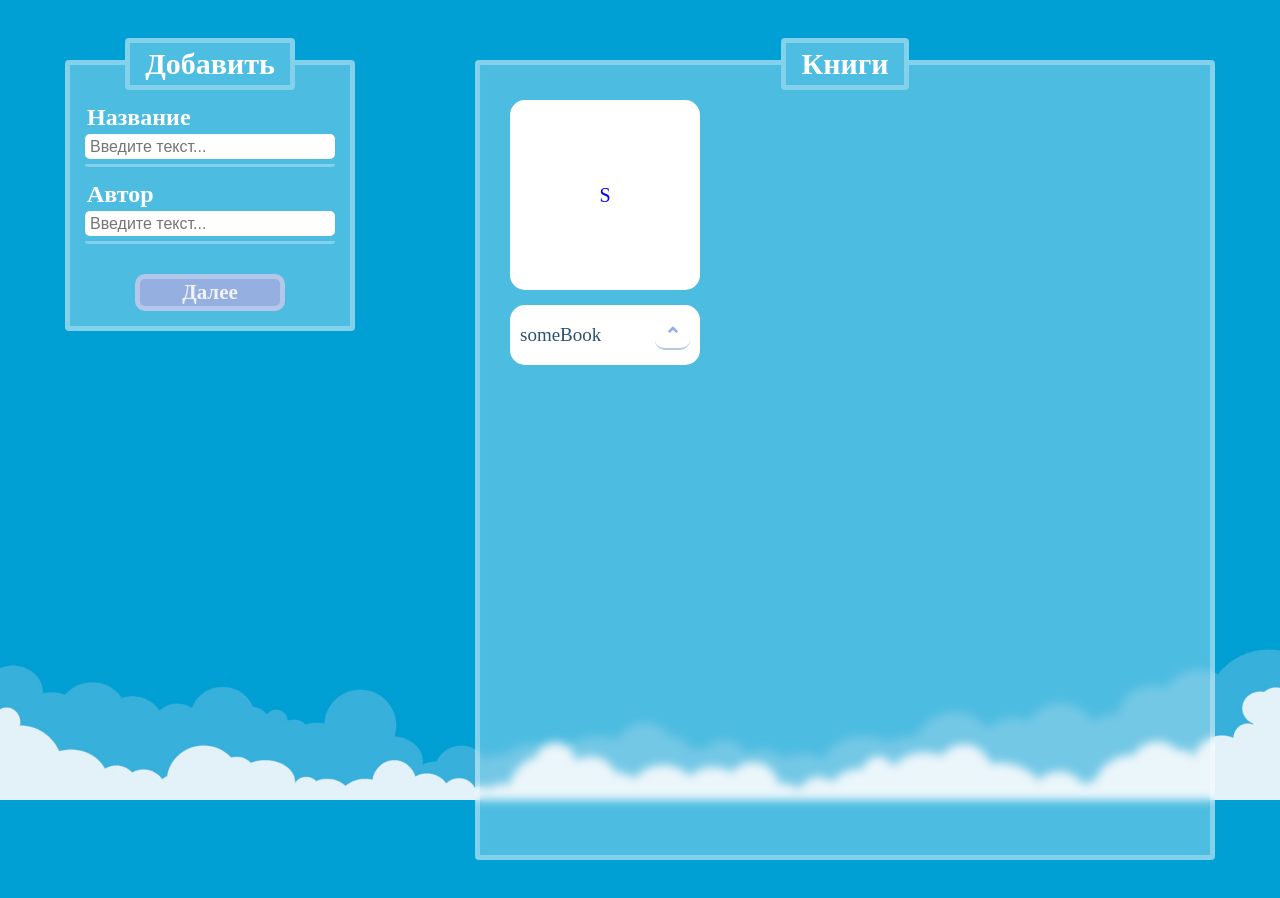
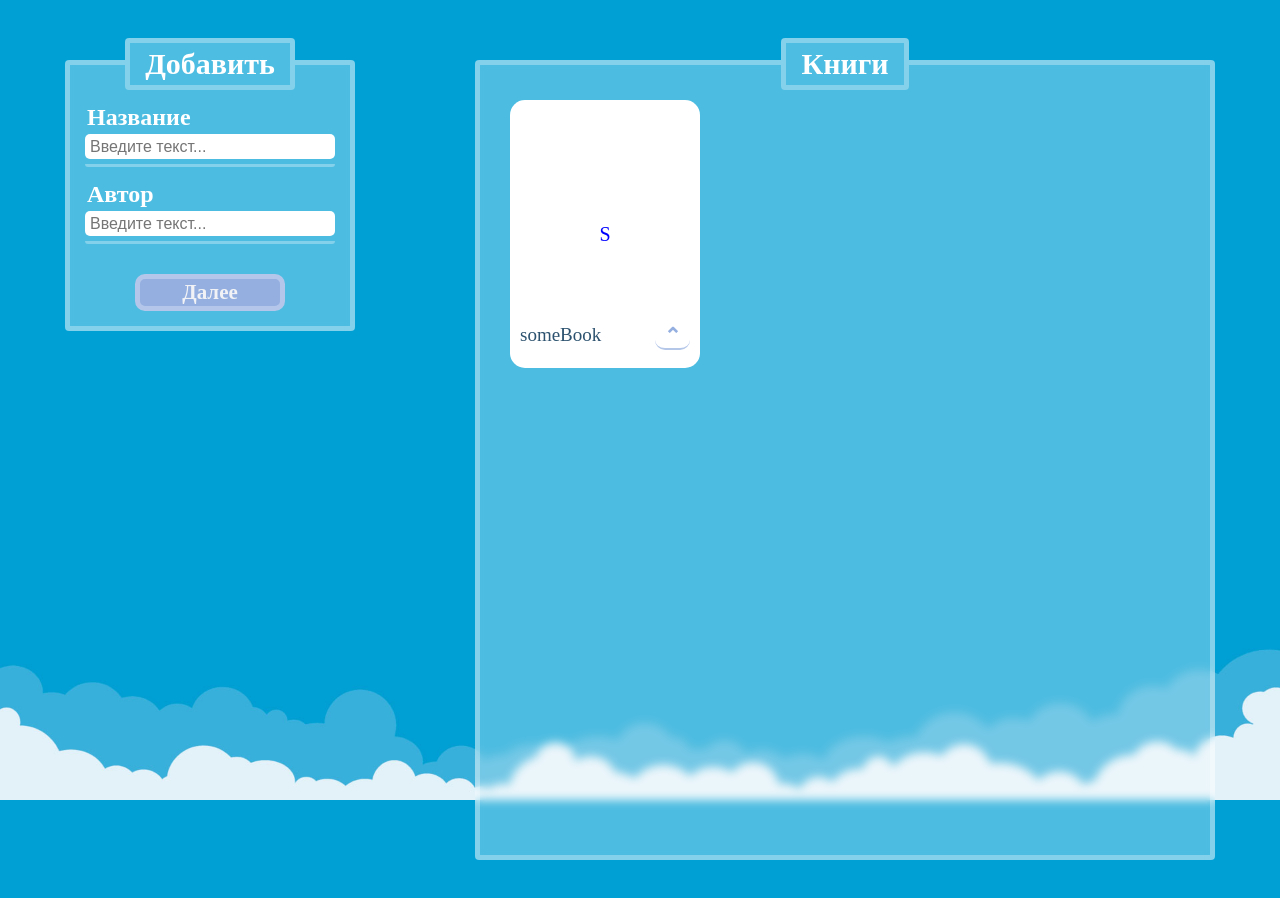
Before and after one commit to MagamedRus/bookLists, a React (Create React App) app: page / in a window 1280 px wide. Shown: the top 898 px of the page. Built offline with nearby package versions, Linux system fonts and the light colour scheme.

Commit message:
fix height of image

```diff
--- a/src/components/BookImage/BookImage.module.scss
+++ b/src/components/BookImage/BookImage.module.scss
@@ -7,7 +7,7 @@
   align-items: center;
   background: white;
   width: 190px;
-  height: 190px;
+  height: 268px;
   border-radius: 15px;
 }
 
```
